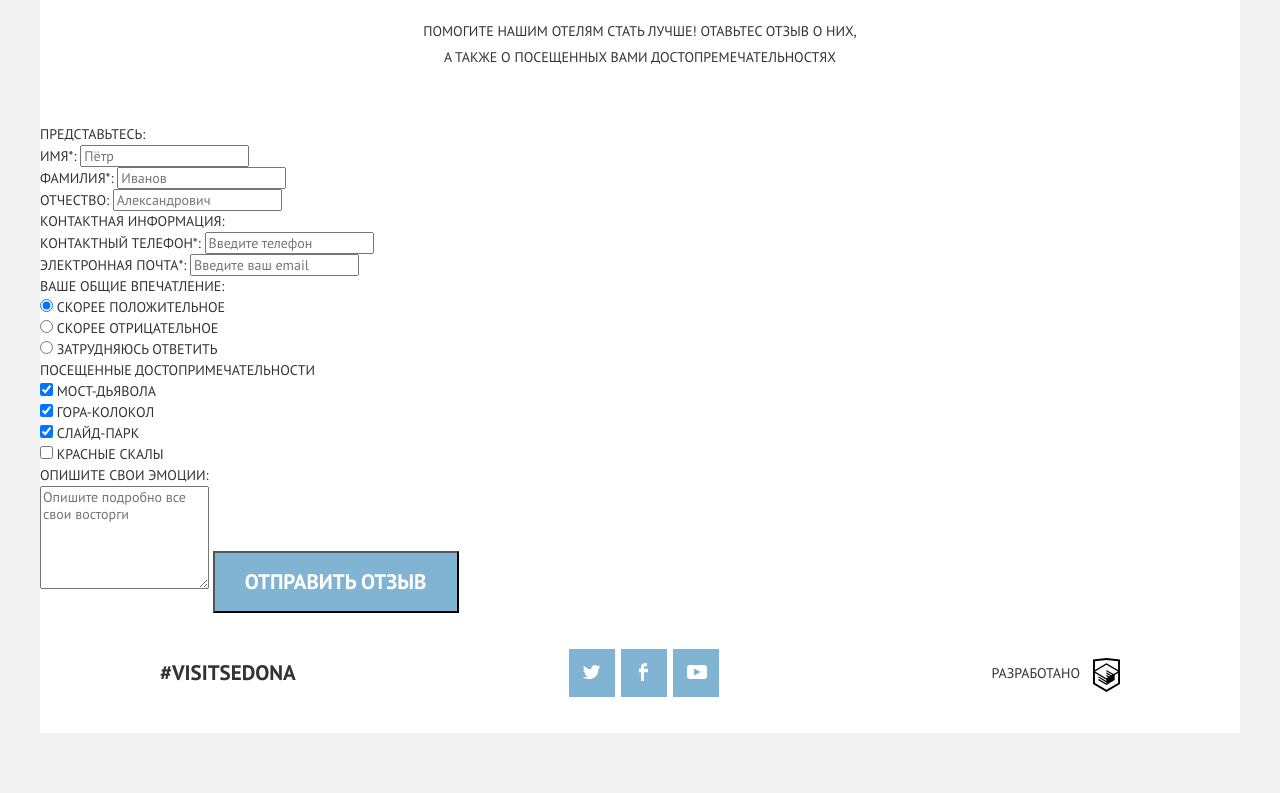
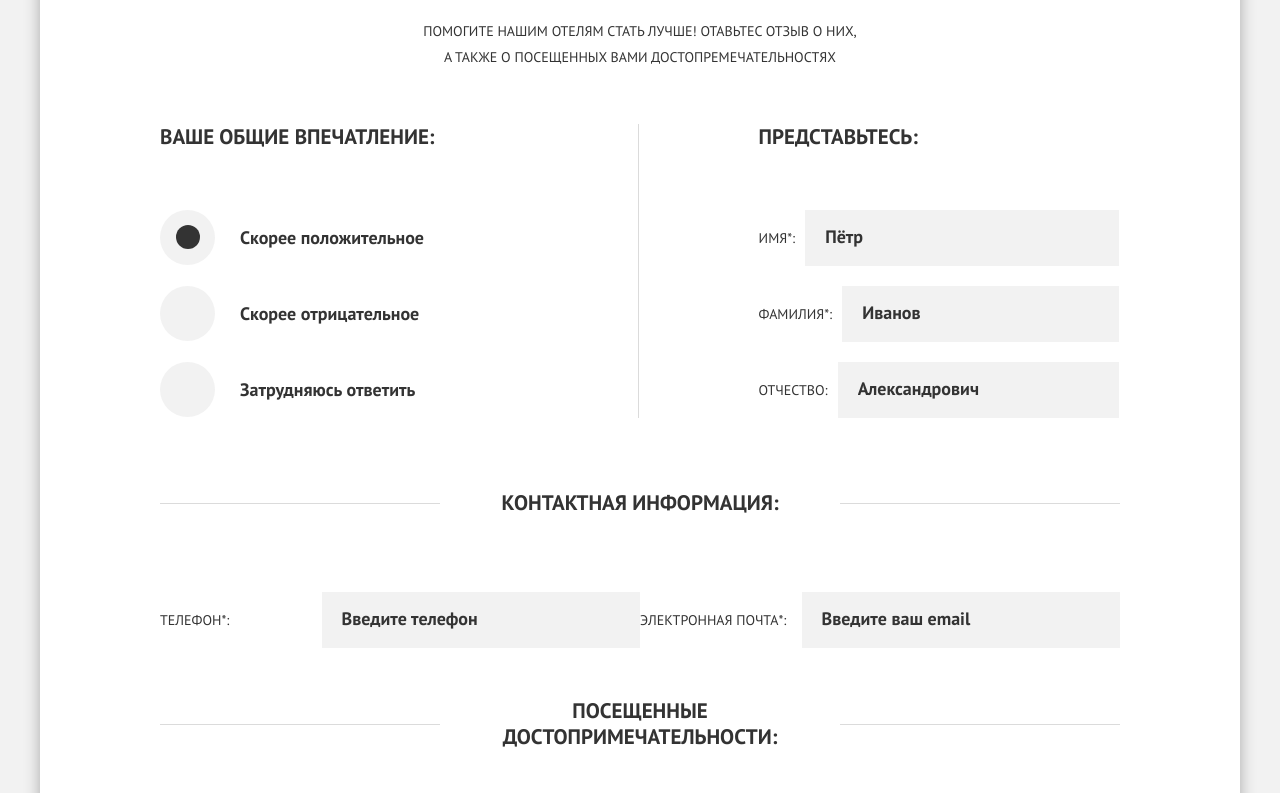
Before and after one commit to andreyMarshin/sedona, a website: page src/form.html in a window 1280 px wide. Shown: the part 460-1253 px from the top of the page. Before the commit the page ends 1193 px from the top, so only its background shows below. Drawn offline with nearby package versions, Linux system fonts and the light colour scheme; files that its build step writes are made by us from their sources.

Commit message:
finished markup

```diff
--- a/src/form.html
+++ b/src/form.html
@@ -40,80 +40,83 @@
               <img class="features__big-title features__big-title--inner-page" src="img/text-sedona.svg" alt="Вступительный текст" width="229" height="39">
           </div>
           <div class="features__text features__text--inner-page">
-            <h2 class="features__title">Оставьте свой отзыв</h2>
+            <h2 class="features__title features__title--inner-page">Оставьте свой отзыв</h2>
             <p class="features__descr">Помогите нашим отелям стать лучше! Отавьтес отзыв о них, а также о посещенных вами достопремечательностях</p>
           </div>
         </section>
         <form action="https://echo.htmlacademy.ru" method="post" class="review">
           <section class="review__form-group review__form-group--full-name">
-            <legend class="review__form-group-title">Представьтесь:</legend>
-            <div class="review__container">
-              <label for="form-name" class="review__label">Имя*:</label>
-              <input type="text" class="review__input" id="form-name" placeholder="Пётр" required>
+            <h3 class="review__form-group-title">Представьтесь:</h3>
+            <div class="review__container review__container--full-name">
+              <label for="form-name" class="review__label review__label--full-name">Имя*:</label>
+              <input type="text" class="review__input review__input--full-name" id="form-name" name="name" placeholder="Пётр" required>
             </div>
-            <div class="review__container">
-              <label for="form-surname" class="review__label">Фамилия*:</label>
-              <input type="text" class="review__input" id="form-surname" placeholder="Иванов" required>
+            <div class="review__container review__container--full-name">
+              <label for="form-surname" class="review__label review__label--full-name">Фамилия*:</label>
+              <input type="text" class="review__input review__input--full-name" id="form-surname" name="surname" placeholder="Иванов" required>
             </div>
-            <div class="review__container">
-              <label for="form-patronymic" class="review__label">Отчество:</label>
-              <input type="text" class="review__input" id="form-patronymic" placeholder="Александрович">
+            <div class="review__container review__container--full-name">
+              <label for="form-patronymic" class="review__label review__label--full-name">Отчество:</label>
+              <input type="text" class="review__input review__input--full-name" id="form-patronymic" name="patronymic" placeholder="Александрович">
             </div>
           </section>
 
           <section class="review__form-group review__form-group--contacts">
-            <div class="review__container">
-            <legend class="review__form-group-title">Контактная информация:</legend>
-            <div class="review__container">
-              <label for="form-tel" class="review__label">Контактный телефон*:</label>
-              <input type="tel" class="review__input" id="form-tel" placeholder="Введите телефон" required>
+            <h3 class="review__form-group-title review__form-group-title--contacts">Контактная информация:</h3>
+            <div class="review__container review__container--contacts">
+              <label for="form-tel" class="review__label review__label--contacts">Телефон*:</label>
+              <!-- <label for="form-tel" class="review__label review__label--contacts">Контактный телефон*:</label> -->
+              <input type="tel" class="review__input review__input--contacts" id="form-tel" name="email" placeholder="Введите телефон" required>
             </div>
-            <div class="review__container">
-              <label for="form-email" class="review__label">Электронная почта*:</label>
-              <input type="email" class="review__input" id="form-email" placeholder="Введите ваш email" required>
+            <div class="review__container review__container--contacts">
+              <label for="form-email" class="review__label review__label--contacts">Электронная почта*:</label>
+              <input type="email" class="review__input review__input--contacts" id="form-email" name="tel" placeholder="Введите ваш email" required>
             </div>
           </section>
 
-          <section class="review__form-group review__form-group--general">
-            <legend class="review__form-group-title">Ваше общие впечатление:</legend>
-            <div class="review__container">
-              <input type="radio" class="review__general-indicator" name="feeling" id="positive" checked>
-              <label class="review__label" for="positive">Скорее положительное</label>
+          <section class="review__form-group review__form-group--feeling">
+            <h3 class="review__form-group-title">Ваше общие впечатление:</h3>
+            <div class="review__container review__container--feeling">
+              <input type="radio" class="review__feeling-indicator" name="feeling" id="positive" checked>
+              <label class="review__label review__label--feeling" for="positive">Скорее положительное</label>
             </div>
-            <div class="review__container">
-              <input type="radio" class="review__general-indicator" name="feeling" id="negative">
-              <label class="review__label" for="negative">Скорее отрицательное</label>
+            <div class="review__container review__container--feeling">
+              <input type="radio" class="review__feeling-indicator" name="feeling" id="negative">
+              <label class="review__label review__label--feeling" for="negative">Скорее отрицательное</label>
             </div>
-            <div class="review__container">
-              <input type="radio" class="review__general-indicator" name="feeling" id="difficult">
-              <label class="review__label" for="difficult">Затрудняюсь ответить</label>
+            <div class="review__container review__container--feeling">
+              <input type="radio" class="review__feeling-indicator" name="feeling" id="difficult">
+              <label class="review__label review__label--feeling" for="difficult">Затрудняюсь ответить</label>
             </div>
           </section>
 
           <section class="review__form-group review__form-group--attractions">
-            <legend class="review__form-group-title">Посещенные достопримечательности</legend>
-            <div class="review__container">
-              <input type="checkbox" class="review__general-indicator" name="attractions-bridge" id="devil-bridge" checked>
-              <label class="review__label" for="devil-bridge">Мост-дьявола</label>
+            <h3 class="review__form-group-title review__form-group-title--attractions">Посещенные достопримечательности:</h3>
+            <div class="review__container review__container--attractions">
+              <input type="checkbox" class="review__attractions-indicator" name="attractions-bridge" id="devil-bridge" checked>
+              <label class="review__label review__label--attractions" for="devil-bridge">Мост-дьявола</label>
             </div>
-            <div class="review__container">
-              <input type="checkbox" class="review__general-indicator" name="attractions-montain" id="montain-bell" checked>
-              <label class="review__label" for="montain-bell">Гора-колокол</label>
+            <div class="review__container review__container--attractions">
+              <input type="checkbox" class="review__attractions-indicator" name="attractions-montain" id="montain-bell" checked>
+              <label class="review__label review__label--attractions" for="montain-bell">Гора-колокол</label>
             </div>
-            <div class="review__container">
-              <input type="checkbox" class="review__general-indicator" name="attractions-park" id="slide-park" checked>
-              <label class="review__label" for="slide-park">Слайд-парк</label>
+            <div class="review__container review__container--attractions">
+              <input type="checkbox" class="review__attractions-indicator" name="attractions-park" id="slide-park" checked>
+              <label class="review__label review__label--attractions" for="slide-park">Слайд-парк</label>
             </div>
-            <div class="review__container">
-              <input type="checkbox" class="review__general-indicator" name="attractions-rocks" id="red-rocks">
-              <label class="review__label" for="red-rocks">Красные скалы</label>
+            <div class="review__container review__container--attractions">
+              <input type="checkbox" class="review__attractions-indicator" name="attractions-rocks" id="red-rocks">
+              <label class="review__label review__label--attractions" for="red-rocks">Красные скалы</label>
             </div>
           </section>
 
-          <section class="review__form-group review__form-group--feeling">
-            <legend class="review__form-group-title">Опишите свои эмоции:</legend>
-            <textarea name="feeling" rows="6" cols="20" placeholder="Опишите подробно все свои восторги"></textarea>
-            <button class="btn review__btn" name="send">Отправить отзыв</button>
+          <section class="review__form-group review__form-group--emotions">
+            <div class="review__container review__container--emotions">
+              <h3 class="review__form-group-title review__form-group-title--emotions">Опишите свои эмоции:</h3>
+              <textarea name="emotions" rows="6" cols="20" placeholder="Опишите подробно все свои восторги"></textarea>
+              <button class="btn review__btn">Отправить отзыв</button>
+              <p class="review__info">* - Обязательные поля</p>
+            </div>
           </section>
         </form>
       </main>
--- a/src/scss/blocks/features.scss
+++ b/src/scss/blocks/features.scss
@@ -131,6 +131,11 @@
 
     &__title {
       font-size: 21px;
+
+      &--inner-page {
+        font-size: 30px;
+        line-height: 26px;
+      }
     }
   }
 
--- a/src/scss/blocks/form.scss
+++ b/src/scss/blocks/form.scss
@@ -0,0 +1,477 @@
+.review {
+  &__form-group {
+    padding: 22px 20px 26px;
+    border-bottom: 1px solid #e5e5e5;
+
+    &:last-child {
+      border: none;
+    }
+  }
+
+  &__form-group-title {
+    margin: 0 0 26px;
+    font-size: 18px;
+    font-weight: bold;
+    line-height: 26px;
+    text-align: center;
+  }
+
+  &__container {
+
+    &--full-name {
+      display: flex;
+      flex-wrap: wrap;
+      align-items: center;
+      margin: 0 0 10px;
+
+      &:last-child {
+        margin: 0;
+      }
+    }
+
+    &--contacts {
+      display: flex;
+      flex-direction: column;
+      margin: 0 0 10px;
+
+      &:last-child {
+        margin: 0;
+      }
+    }
+
+    &--feeling, &--attractions {
+      position: relative;
+      margin: 0 0 50px;
+      padding: 15px 0 15px 80px;
+
+      &:last-child {
+        margin: 0 0 20px;
+      }
+    }
+
+    &--emotions {
+      textarea {
+        padding: 20px;
+        margin: 0 0 40px;
+        min-width: 100%;
+        max-width: 100%;
+        min-height: 160px;
+        box-sizing: border-box;
+        border: none;
+        outline: none;
+        background-color: #f2f2f2;
+      }
+    }
+  }
+
+  &__label {
+    line-height: 26px;
+
+    &--full-name {
+      margin-right: 10px;
+      flex-grow: 0;
+    }
+
+    &--contacts {
+      padding: 0 20px;
+      margin: 0 0 10px;
+    }
+
+    &--attractions, &--feeling {
+      // padding: 0 0 0 80px;
+      margin-left: auto;
+      font-size: 18px;
+      font-weight: bold;
+      line-height: 26px;
+      text-transform: none;
+    }
+
+    &--feeling {
+      &::before {
+        content: "";
+        position: absolute;
+        top: 0;
+        left: 0;
+        width: 55px;
+        height: 55px;
+
+        background-color: #f2f2f2f2;
+        border-radius: 50%;
+        cursor: pointer;
+
+      }
+
+      &::after {
+        content: "";
+        position: absolute;
+        top: 15px;
+        left: 16px;
+        display: none;
+        width: 24px;
+        height: 24px;
+
+        background-color: #333333;
+        border-radius: 50%;
+        cursor: pointer;
+      }
+    }
+
+    &--attractions {
+      &::before {
+        content: "";
+        position: absolute;
+        top: 0;
+        left: 0;
+        width: 55px;
+        height: 55px;
+
+        background-color: #f2f2f2f2;
+        border-radius: 10%;
+        cursor: pointer;
+
+      }
+
+      &::after {
+        content: "";
+        position: absolute;
+        top: 15px;
+        left: 27px;
+        width: 10px;
+        height: 20px;
+        display: none;
+        border: 3px solid #231f20;
+        border-top: none;
+        border-left: none;
+        -webkit-transform: translateX(-50%) rotate(45deg);
+        transform: translateX(-50%) rotate(45deg);
+      }
+    }
+  }
+
+  &__input {
+    display: block;
+    padding: 20px;
+
+    background-color: #f2f2f2;
+    border: none;
+    outline: none;
+    flex-grow: 1;
+
+    &--full-name {
+      flex-grow: 1;
+    }
+  }
+
+  &__input::placeholder,
+  &__container--emotions textarea::placeholder {
+    font-size: 18px;
+    font-weight: bold;
+    line-height: 26px;
+    color: $black;
+  }
+
+  &__feeling-indicator, &__attractions-indicator {
+    display: none;
+  }
+
+  &__feeling-indicator:checked + &__label--feeling::after,
+  &__attractions-indicator:checked + &__label--attractions::after {
+    display: block;
+  }
+
+  &__feeling-indicator:disabled + &__label--feeling,
+  &__feeling-indicator:disabled + &__label--feeling::before,
+  &__feeling-indicator:disabled + &__label--feeling::after,
+  &__color-indicator:disabled + &__label--attractions,
+  &__attractions-indicator:disabled + &__label--attractions::before,
+  &__attractions-indicator:disabled + &__label--attractions::after {
+    opacity: 1;
+    pointer-events: none;
+  }
+
+  &__btn {
+    // display: block;
+    // margin: 0 auto;
+    width: 280px;
+  }
+
+  &__info {
+    display: none;
+  }
+
+  @media (min-width: $tablet-width) {
+    display: flex;
+    flex-wrap: wrap;
+    min-width: $tablet-width;
+
+    &__form-group {
+      padding: 0;
+      border-bottom: none;
+
+      &--feeling {
+        margin: 0 0 72px 0;
+        width: 49.8%;
+        border-right: 1px solid #dbdbdb;
+        order: -1;
+      }
+
+      &--full-name {
+        margin: 0 0 72px 0;
+        width: 50%;
+      }
+
+      &--contacts {
+        width: 100%;
+      }
+
+      &--attractions {
+        display: flex;
+        flex-wrap: wrap;
+        justify-content: center;
+        padding: 0 60px 36px;
+      }
+
+      &--emotions {
+        width: 100%;
+      }
+    }
+
+    &__form-group-title {
+      margin: 0 0 60px;
+      padding: 0 60px;
+      line-height: 26px;
+      text-align: left;
+
+      &--contacts, &--attractions, &--emotions {
+        position: relative;
+        padding: 0 200px;
+        margin: 0 0 26px 0;
+        text-align: center;
+
+        &::before {
+          content: "";
+          position: absolute;
+          width: 124px;
+          height: 1px;
+          top: 50%;
+          left: 60px;
+          background-color: #dbdbdb;
+        }
+
+        &::after {
+          content: "";
+          position: absolute;
+          width: 124px;
+          height: 1px;
+          top: 50%;
+          right: 60px;
+          background-color: #dbdbdb;
+        }
+      }
+
+      &--emotions, &--attractions {
+         width: 100%;
+        margin: 0 0 46px;
+        &::before {
+          left: 0;
+        }
+
+        &::after {
+          right: 0;
+        }
+      }
+    }
+
+
+    &__container {
+      &--feeling {
+        margin: 0 60px 20px 60px;
+
+        &:last-child {
+          margin: 0 60px;
+        }
+      }
+
+      &--full-name {
+        margin: 0 60px 20px;
+
+        &:last-child {
+          margin: 0 60px;
+        }
+      }
+
+      &--contacts {
+        margin: 0 60px 10px;
+
+        &:last-child {
+          margin: 0 60px 54px;
+        }
+      }
+
+      &--emotions {
+        display: flex;
+        flex-wrap: wrap;
+        justify-content: space-between;
+        align-items: center;
+        padding: 0 60px 60px;
+        textarea {
+          padding: 20px;
+          width: auto;
+        }
+      }
+
+      &--attractions {
+        margin: 0 0 30px;
+        width: 24%;
+
+        &:last-child {
+          margin: 0;
+        }
+      }
+    }
+
+    &__info {
+      display: block;
+      // margin: 0 0 30px;
+      margin: 0;
+      line-height: 26px;
+    }
+  }
+
+  @media (min-width: $desktop-width) {
+    &__form-group {
+      &--contacts {
+        display: flex;
+        flex-wrap: wrap;
+        padding: 0 120px 50px;
+      }
+
+      &--attractions {
+        justify-content: space-between;
+        padding: 0 120px 60px;
+      }
+
+      &--emotions {
+        margin: 0;
+      }
+    }
+
+    &__form-group-title {
+      padding: 0 120px;
+      font-size: 21px;
+      line-height: 26px;
+
+      &--contacts, &--attractions, &--emotions {
+        width: 100%;
+        padding: 0 120px;
+        margin: 0 0 76px 0;
+
+        &::before {
+          content: "";
+          position: absolute;
+          width: 280px;
+          height: 1px;
+          top: 50%;
+          left: 120px;
+          background-color: #dbdbdb;
+        }
+
+        &::after {
+          content: "";
+          position: absolute;
+          width: 280px;
+          height: 1px;
+          top: 50%;
+          right: 120px;
+          background-color: #dbdbdb;
+        }
+      }
+
+      &--emotions, &--attractions, &--emotions {
+        width: 100%;
+        margin: 0 0 46px;
+        &::before {
+          left: 0;
+        }
+
+        &::after {
+          right: 0;
+        }
+      }
+
+      &--contacts, &--attractions {
+        padding: 0 320px;
+
+        &::before {
+          left: 0;
+        }
+
+        &::after {
+          right: 0;
+        }
+      }
+    }
+
+    &__container {
+      &--feeling {
+        margin: 0 120px 20px 120px;
+
+        &:last-child {
+          margin: 0 120px;
+        }
+      }
+
+      &--full-name {
+        margin: 0 120px 20px;
+
+        &:last-child {
+          margin: 0 120px;
+        }
+      }
+
+      &--contacts {
+        display: flex;
+        flex-direction: row;
+        flex-wrap: wrap;
+        justify-content: space-between;
+        align-items: baseline;
+        margin: 0;
+        width: 50%;
+
+        &:last-child {
+          width: 50%;
+          margin: 0;
+        }
+      }
+
+      &--attractions {
+        margin: 0;
+        width: 13%;
+        flex-grow: 0;
+      }
+
+      &--emotions {
+        padding: 0 120px 66px;
+      }
+    }
+
+    &__label {
+      &--contacts {
+        padding: 0;
+        width: 32%;
+        flex-grow: 0;
+      }
+    }
+
+    &__input {
+      &--contacts {
+        width: 58%;
+        flex-grow: 0;
+      }
+    }
+
+    &__btn {
+      min-width: 480px;
+    }
+  }
+}
--- a/src/scss/global/container.scss
+++ b/src/scss/global/container.scss
@@ -4,5 +4,6 @@
   @media (min-width: $desktop-width) {
     margin: 0 auto;
     width: 1200px;
+    box-shadow: 0 5px 15px rgba(0, 0, 0, 0.3);
   }
 }
```
Also changed, not shown: src/photos.html (+1 -1 lines), 1 other file.
